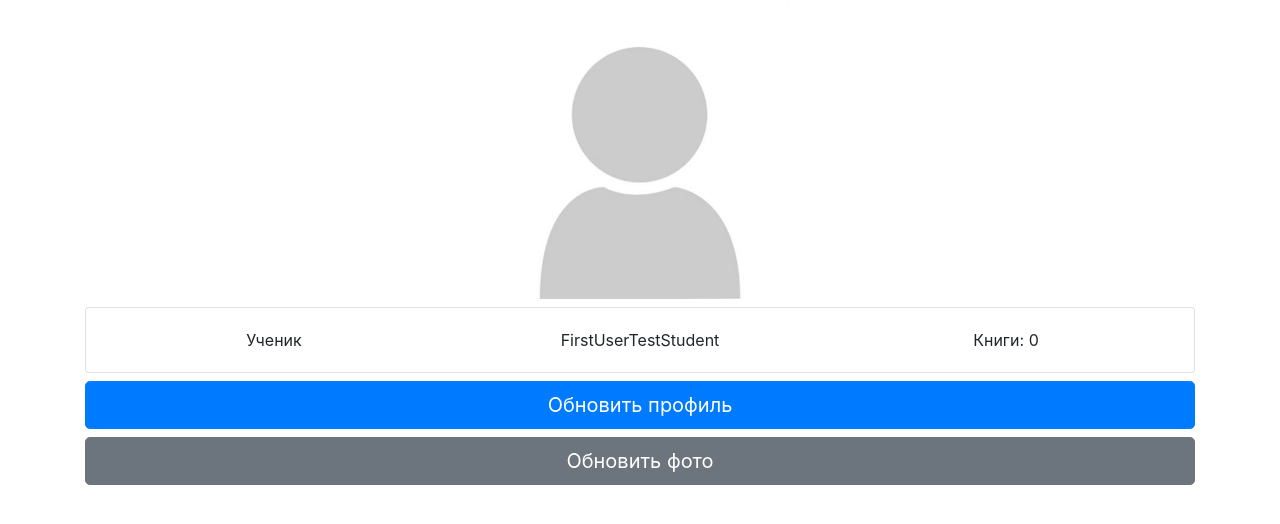
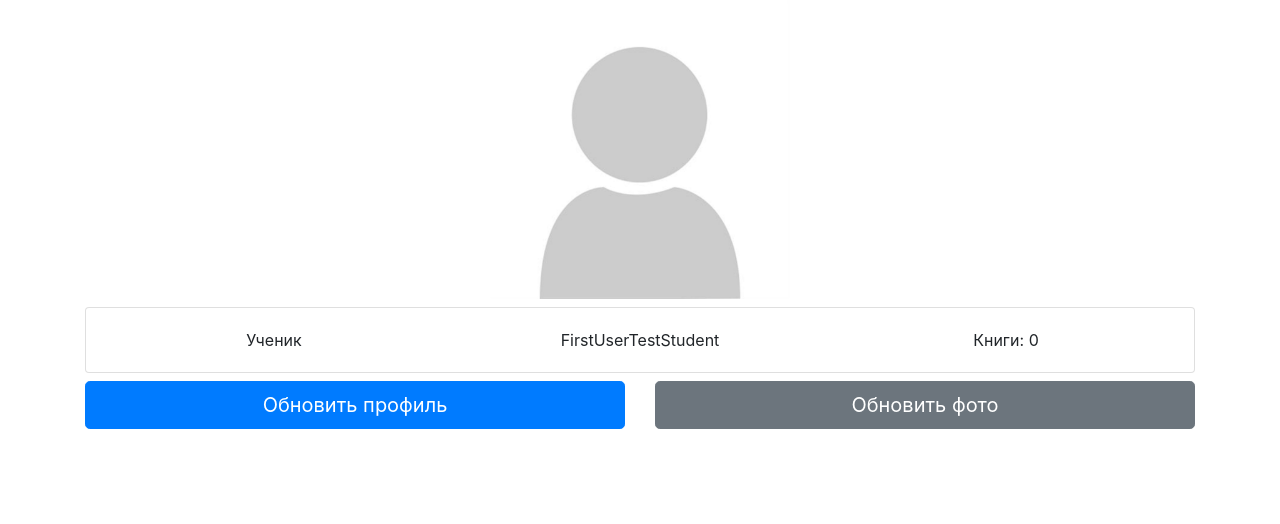
Before and after one commit to PickBas/library_service, a Django app: page /profile/1/ in a window 1280 px wide. Shown: the part 67-591 px from the top of the page. Run offline with Django 3.2, Linux system fonts and the light colour scheme; a user stored in the database is signed in; data comes from the database, SQL or seed files in the repository; data that the repository does not hold is empty; some libraries are stand-ins or nearby versions.

Commit message:
Changed buttons for profile and photo edit

```diff
--- a/templates/profile/profile_main_page.html
+++ b/templates/profile/profile_main_page.html
@@ -24,8 +24,11 @@
         </div>
     </div>
     {% if user == current_user %}
-        <a class="btn btn-primary btn-lg btn-block mt-2" href="{% url 'update_profile_info' %}">Обновить профиль</a>
-        <a class="btn btn-secondary btn-lg btn-block mt-2" href="{% url 'update_profile_avatar' %}">Обновить фото</a>
+        <div class="row">
+            <div class="col"><a class="btn btn-primary btn-lg btn-block mt-2" href="{% url 'update_profile_info' %}">Обновить профиль</a></div>
+
+            <div class="col"><a class="btn btn-secondary btn-lg btn-block mt-2" href="{% url 'update_profile_avatar' %}">Обновить фото</a></div>
+        </div>
     {% endif %}
 
     {% if current_user.profile.books_in_use.all %}
@@ -36,7 +39,6 @@
                         <tr>
                             <th scope="col">№</th>
                             <th scope="col">Название</th>
-                            <th scope="col">Статус</th>
                             <th scope="col">Вернуть</th>
                         </tr>
                     </thead>
@@ -45,7 +47,6 @@
                             <tr>
                                 <td>{{ forloop.counter }}</td>
                                 <td><a href="{% url 'book_page' book.id %}">{{ book.name }}</a></td>
-                                <td>{% if book.in_use_by %}Не доступна{% else %}Доступна{% endif %}</td>
                                 <td>{{ book.when_should_be_back|date:"d/m/Y" }}</td>
                             </tr>
                         {% endfor %}
```
